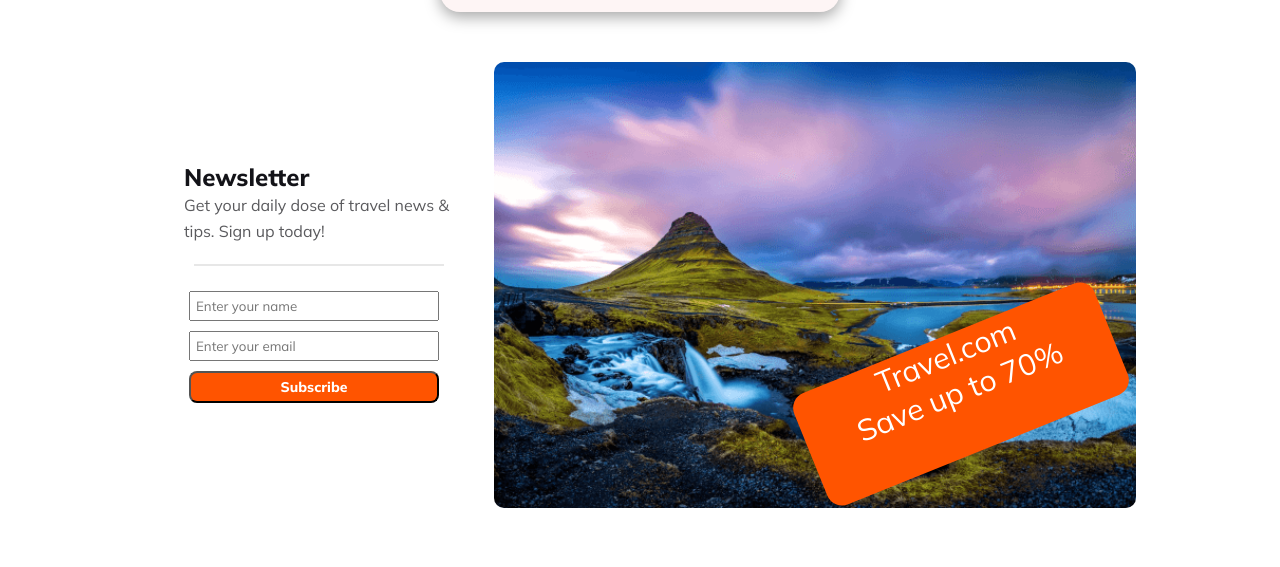
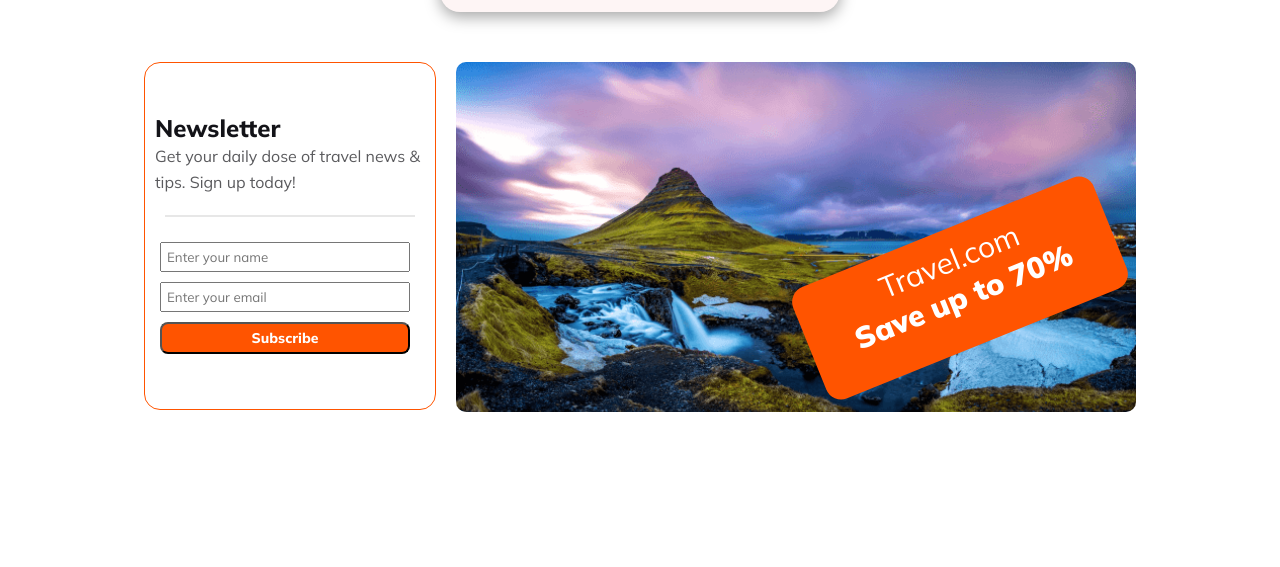
Before and after one commit to dvlprtanvir/Business-Travels-Services-R8-A2, a plain HTML site: page index.html in a window 1280 px wide. Shown: the part 2518-3085 px from the top of the page. Drawn offline with Linux system fonts and the light colour scheme.

Commit message:
newsletter border added and resize

```diff
--- a/index.html
+++ b/index.html
@@ -158,7 +158,7 @@
         </div>
         <div class="newsletter-img-container">
             <img src="./Images/newsletter.png" alt="">
-            <div class="discount">Travel.com<br>Save up to 70%</div>
+            <div class="discount">Travel.com<br> <span id="discount">Save up to 70%</span></div>
 
         </div>
 
--- a/styles/style.css
+++ b/styles/style.css
@@ -305,9 +305,17 @@
 }
 
 .newsletter-content {
+
+    box-sizing: border-box;
+    border: 1px solid rgb(255, 84, 0);
+    border-radius: 16px;
+
+    padding: 50px 10px;
+    margin:  0 20px 0 0;
     /* border: 5px solid black; */
-    margin: 100px 40px;
-    width: 30%;
+    /* margin: 100px 40px; */
+    width: 40%;
+    height: 100%;
 }
 
 .newsletter-title {
@@ -357,10 +365,10 @@
     /* border: 5px solid blue; */
 }
 
-.newsletter-img-container img{
+.newsletter-img-container img {
     width: 100%;
     display: block;
-    height: 100%;
+    height: 82%;
     margin: 0 auto;
     object-fit: cover;
     border-radius: 10px;
@@ -370,19 +378,19 @@
     position: absolute;
     width: 324px;
     height: 120px;
-    bottom: 12%;
+    bottom: 33%;
     right: 2%;
-
     transform: rotate(-22deg);
-
     border-radius: 16px;
-
     background: rgb(255, 84, 0);
     color: #FFFFFF;
     text-align: center;
+    font-size: 30px;
+    padding-top: 12px;
+}
 
-
-    font-size: 30px;
+#discount {
+    font-weight: 900;
 }
 
 /* newsletter styles finish */
```
